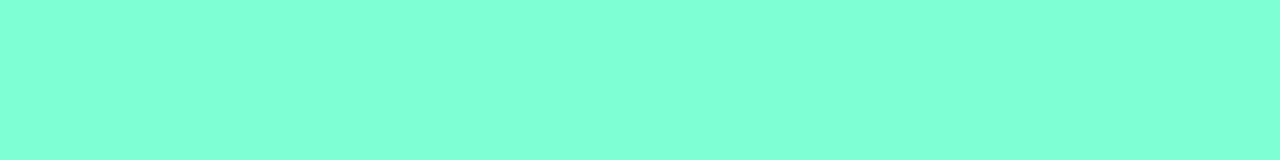
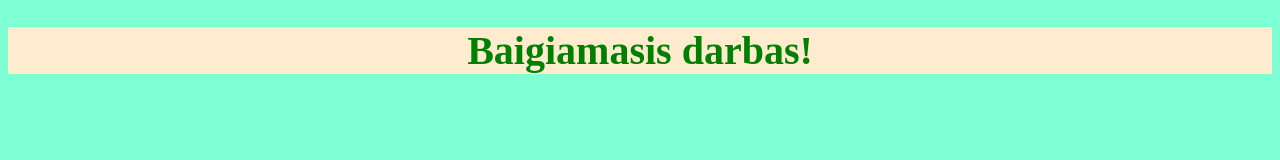
Before and after one commit to VytautasSim/BaigiamasisDarbas, a website: page index.html in a window 1280 px wide. Drawn offline with Linux system fonts and the light colour scheme.

Commit message:
New elements

```diff
--- a/css/src/header.scss
+++ b/css/src/header.scss
@@ -1,4 +1,3 @@
 header {
-    position: fixed;
     background-color: blanchedalmond;
 }
--- a/css/src/style.scss
+++ b/css/src/style.scss
@@ -10,5 +10,6 @@ body {
     h1 {
         font-size: 40px;
         text-align: center;
+        color: green;
     }
 }
--- a/index.html
+++ b/index.html
@@ -8,7 +8,9 @@
     <title>Document</title>
 </head>
 <body>
-    <header></header>
+    <header>
+        <h1>Baigiamasis darbas!</h1>
+    </header>
     <section class="hero"></section>
     <section></section>
     <section></section>
```
Also changed, not shown: css/style.css.
